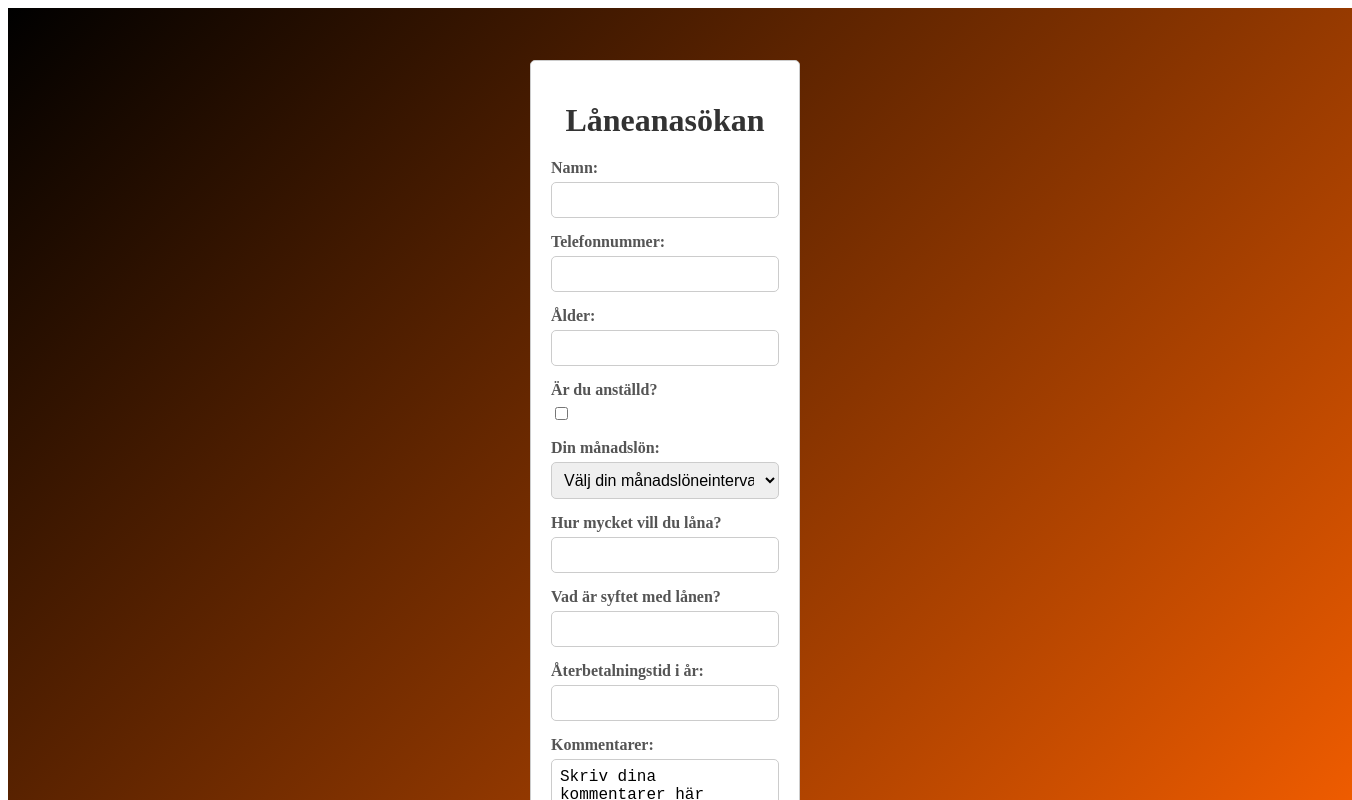
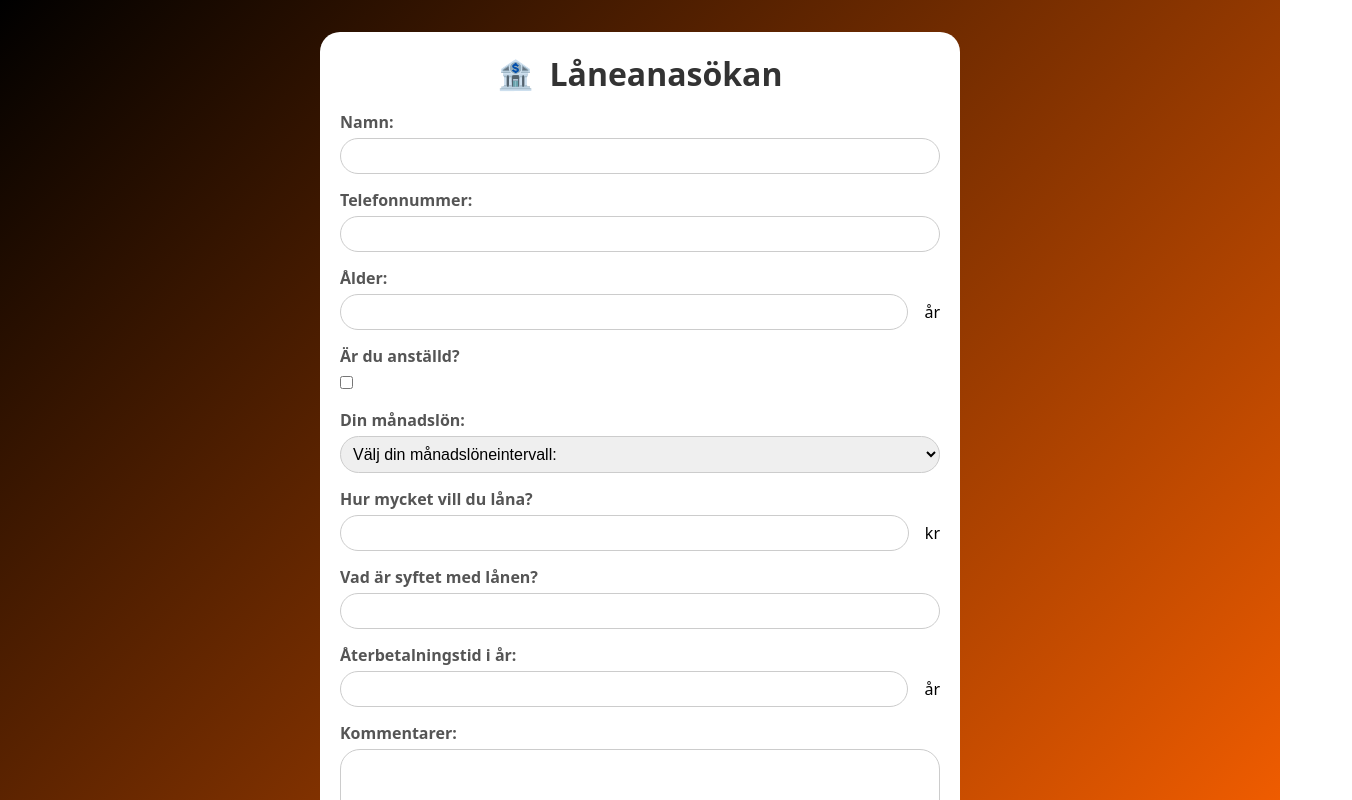
Before and after one commit to JoseRaul-TR/loan-application-form, a React (Vite) app: page / in a window 1280 px wide. Shown: the top 800 px of the page, 1352 px wide, since content can reach past the window. Built offline with nearby package versions, Linux system fonts and the light colour scheme.

Commit message:
implement yup validationSchema and styles

```diff
--- a/package.json
+++ b/package.json
@@ -10,9 +10,11 @@
     "preview": "vite preview"
   },
   "dependencies": {
+    "@hookform/resolvers": "^5.0.1",
     "react": "^19.1.0",
     "react-dom": "^19.1.0",
-    "react-hook-form": "^7.56.4"
+    "react-hook-form": "^7.56.4",
+    "yup": "^1.6.1"
   },
   "devDependencies": {
     "@eslint/js": "^9.25.0",
--- a/src/App.css
+++ b/src/App.css
@@ -1,10 +1,15 @@
+* {
+  margin: 0;
+  padding: 0;
+  box-sizing: border-box;
+}
+
 .app {
   display: flex;
-  flex-grow: 1;
   justify-content: center;
   align-items: center;
   min-height: 100vh;
   width: 100vw;
   background: linear-gradient(135deg, #000000 0%, #ff6200 100%);
-  padding: 2rem;
+  font-family:system-ui, -apple-system, BlinkMacSystemFont, 'Segoe UI', Roboto, Oxygen, Ubuntu, Cantarell, 'Open Sans', 'Helvetica Neue', sans-serif
 }
--- a/src/components/LoanForm.css
+++ b/src/components/LoanForm.css
@@ -3,22 +3,34 @@
   display: flex;
   flex-direction: column;
   align-items: center;
+  width: 50%;
+  min-width: 325px;
+  margin: 2rem 1rem;
 }
 
 .loan-form {
   background-color: #fff;
   padding: 20px;
-  border: 1px solid #ccc;
-  border-radius: 5px;
-  max-width: 600px;
-  width: 90%; /* Adjust width as needed */
-  margin-top: 20px;
-  box-sizing: border-box;
+  border-radius: 20px;
+  width: 100%;
+}
+
+.form-header {
+  display: flex;
+  justify-content: center;
+  align-items: center;
+  text-align: center;
+  margin-bottom: 1rem;
+}
+
+.bank-icon {
+  margin-right: 1rem;
+  font-size: 1.8em;
 }
 
 .loan-form h1 {
+  margin: 0;
   text-align: center;
-  margin-bottom: 20px;
   color: #333;
 }
 
@@ -41,7 +53,7 @@
   width: 100%;
   padding: 8px;
   border: 1px solid #ccc;
-  border-radius: 5px;
+  border-radius: 20px;
   box-sizing: border-box;
   font-size: 16px;
 }
@@ -71,7 +83,7 @@ button {
   color: white;
   padding: 10px 15px;
   border: none;
-  border-radius: 5px;
+  border-radius: 20px;
   cursor: pointer;
   font-size: 16px;
   transition: background-color 0.3s ease;
@@ -104,7 +116,7 @@ button:disabled {
 .modal {
   background-color: white;
   padding: 20px;
-  border-radius: 5px;
+  border-radius: 20px;
   box-shadow: 0 0 10px rgba(0, 0, 0, 0.2);
   text-align: center;
 }
@@ -118,7 +130,7 @@ button:disabled {
   color: white;
   padding: 8px 15px;
   border: none;
-  border-radius: 4px;
+  border-radius: 20px;
   cursor: pointer;
   font-size: 1em;
   margin-top: 10px;
@@ -129,10 +141,10 @@ button:disabled {
 }
 
 
-/* Responsivitet för mindre skärmar */
+/* Responsiv for medium and small screens */
 @media (max-width: 768px) {
   .loan-form {
     padding: 20px;
-    margin: 10px; /* Lite marginal på mobila enheter */
+    margin: 10px;
   }
 }
--- a/src/components/LoanForm.jsx
+++ b/src/components/LoanForm.jsx
@@ -1,7 +1,37 @@
 import React, { useEffect, useState } from "react";
 import { useForm } from "react-hook-form";
+import { yupResolver } from "@hookform/resolvers/yup";
+import * as yup from "yup";
 import "./LoanForm.css";
 import "./LoadingAnimation.css";
+
+// Define the Yup validation schema
+const validationSchema = yup.object().shape({
+  name: yup.string().required("Namn krävs."),
+  phone: yup
+    .string()
+    .required("Telefonnummer krävs.")
+    .matches(/^[0-9]+$/, "Ogiltigt telefonnummer."),
+  age: yup
+    .number()
+    .required("Ålder krävs.")
+    .positive("Åldern måste vara positiv.")
+    .integer("Ogiltig ålder.")
+    .min(18, "Du måste vara minst 18 år gammal."),
+  employed: yup.boolean(),
+  salaryRange: yup.string(),
+  loanAmount: yup
+    .number()
+    .positive("Lånebeloppet måste vara positivt.")
+    .integer("Lånebeloppet måste vara ett heltal."),
+  loanPurpose: yup.string(),
+  repaymentYears: yup
+    .number()
+    .integer("Måste vara ett heltal.")
+    .positive("Måste vara positivt.")
+    .max(30, "30 år är vår maximala återbetalningstid"),
+  comments: yup.string(),
+});
 
 export default function LoanForm() {
   const {
@@ -11,7 +41,9 @@ export default function LoanForm() {
     watch,
     formState: { errors },
     reset,
-  } = useForm();
+  } = useForm({
+    resolver: yupResolver(validationSchema), // Use yupResolver to validate user's input
+  });
 
   const salaryRange = watch("salaryRange");
   const [salaryWarning, setSalaryWarning] = useState("");
@@ -88,42 +120,39 @@ export default function LoanForm() {
   };
 
   return (
-    <div>
+    <div className="loan-form-container">
       <form onSubmit={handleSubmit(onSubmit)} className="loan-form">
+        <div className="form-header">
+          <span className="bank-icon" aria-label="Bank">
+            🏦
+          </span>
           <h1>Låneanasökan</h1>
+        </div>
 
         <div className="form-group">
           <label htmlFor="name">Namn:</label>
-          <input
-            type="text"
-            id="name"
-            {...register("name", { required: "Namn krävs." })}
-          />
-          {errors.name && <p className="error">{errors.name.message}</p>}
+          <input type="text" id="name" {...register("name")} />
+          {errors.name && <p className="error">{errors.name?.message}</p>}
         </div>
 
         <div className="form-group">
           <label htmlFor="phone">Telefonnummer:</label>
-          <input
-            type="tel"
-            id="phone"
-            {...register("phone", { required: "Telefonnummer krävs." })}
-          />
-          {errors.phone && <p className="error">{errors.phone.message}</p>}
+          <input type="tel" id="phone" {...register("phone")} />
+          {errors.phone && <p className="error">{errors.phone?.message}</p>}
         </div>
 
         <div className="form-group">
           <label htmlFor="age">Ålder:</label>
+          <div style={{ display: "flex", alignItems: "center" }}>
             <input
               type="number"
               id="age"
-            {...register("age", {
-              required: "Ålder krävs.",
-              valueAsNumber: true,
-              min: 18,
-            })}
+              {...register("age")}
+              style={{ flexGrow: 1 }}
             />
-          {errors.age && <p className="error">{errors.age.message}</p>}
+            <span style={{ marginLeft: "1rem" }}>år</span>
+          </div>
+          {errors.age && <p className="error">{errors.age?.message}</p>}
         </div>
 
         <div className="form-group">
@@ -145,32 +174,50 @@ export default function LoanForm() {
 
         <div className="form-group">
           <label htmlFor="loanAmount">Hur mycket vill du låna?</label>
+          <div style={{ display: "flex", alignItems: "center" }}>
             <input
               type="number"
               id="loanAmount"
-            {...register("loanAmount", { valueAsNumber: true })}
+              {...register("loanAmount")}
+              style={{ flexGrow: 1 }}
             />
+            <span style={{ marginLeft: "1rem" }}>kr</span>
+          </div>
+          {errors.loanAmount && (
+            <p className="error">{errors.loanAmount?.message}</p>
+          )}
         </div>
 
         <div className="form-group">
           <label htmlFor="loanPurpose">Vad är syftet med lånen?</label>
           <input type="text" id="loanPurpose" {...register("loanPurpose")} />
+          {errors.loanPurpose && (
+            <p className="error">{errors.loanPurpose?.message}</p>
+          )}
         </div>
 
         <div className="form-group">
           <label htmlFor="payLoanPeriod">Återbetalningstid i år:</label>
+          <div style={{ display: "flex", alignItems: "center" }}>
             <input
               type="number"
               id="repaymentYears"
-            {...register("repaymentYears", { valueAsNumber: true })}
+              {...register("repaymentYears")}
+              style={{ flexGrow: 1 }}
             />
+            <span style={{ marginLeft: "1rem" }}>år</span>
+          </div>
+          {errors.repaymentYears && (
+            <p className="error">{errors.repaymentYears?.message}</p>
+          )}
         </div>
 
         <div className="form-group">
           <label htmlFor="comments">Kommentarer:</label>
-          <textarea id="comments" {...register("comments")}>
-            Skriv dina kommentarer här
-          </textarea>
+          <textarea id="comments" {...register("comments")} />
+          {errors.comments && (
+            <p className="error">{errors.comments?.message}</p>
+          )}
         </div>
 
         <button type="submit" disabled={isSubmitting || submissionSucces}>
```
Also changed, not shown: 1 other file (tests, documents, lock files or other folders). Lines whose indentation alone changed are shown as unchanged.
